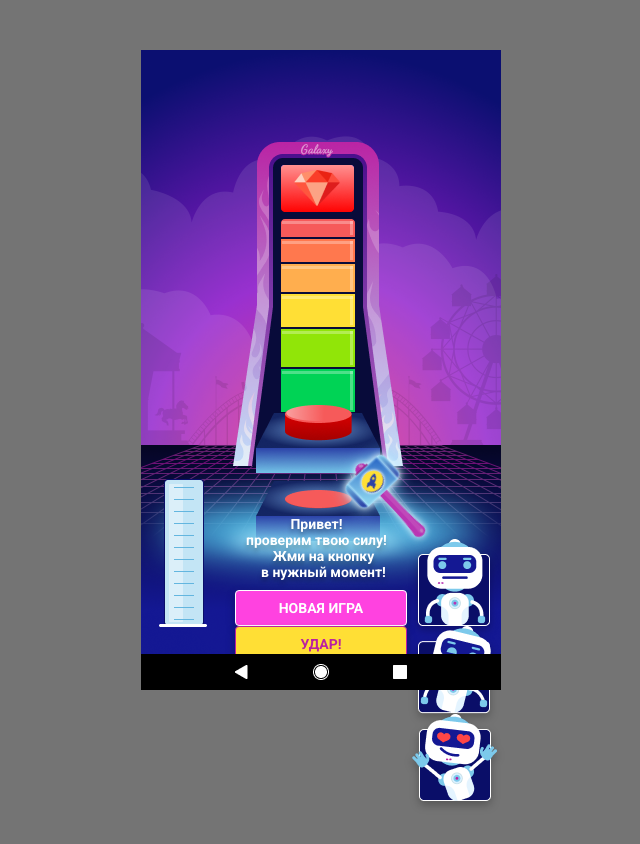
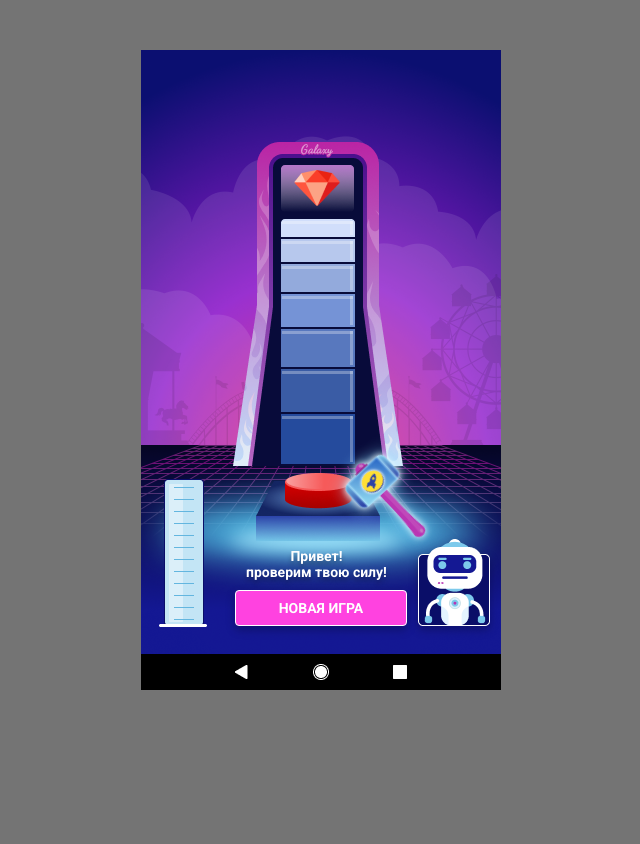
Before and after one commit to AndreyYurev/power-meter, a plain HTML site: page index.html in a window 1280 px wide. Shown: the whole page, without its empty margins (319-959 px from the left). Drawn offline with nearby package versions, Linux system fonts and the light colour scheme.

Commit message:
Add files via upload

```diff
--- a/index.html
+++ b/index.html
@@ -20,14 +20,14 @@
 				<div class="measure__wrapper">
 					<img src="./img/measure/measure_main.png" alt="" class="measure__main">
 					<img src="./img/measure/measure_1.png" alt="" class="measure__scale scale-1">
-					<img src="./img/measure/measure_2.png" alt="" class="measure__scale scale-2 scale--hidden">
-					<img src="./img/measure/measure_3.png" alt="" class="measure__scale scale-3 scale--hidden">
-					<img src="./img/measure/measure_4.png" alt="" class="measure__scale scale-4 scale--hidden">
-					<img src="./img/measure/measure_5.png" alt="" class="measure__scale scale-5 scale--hidden">
-					<img src="./img/measure/measure_6.png" alt="" class="measure__scale scale-6 scale--hidden">
-					<img src="./img/measure/measure_7.png" alt="" class="measure__scale scale-7 scale--hidden">
-					<img src="./img/measure/measure_8.png" alt="" class="measure__scale scale-8 scale--hidden">
-					<img src="./img/measure/measure_9.png" alt="" class="measure__scale scale-9 scale--hidden">
+					<img src="./img/measure/measure_2.png" alt="" class="measure__scale scale-2 transparent ">
+					<img src="./img/measure/measure_3.png" alt="" class="measure__scale scale-3 transparent ">
+					<img src="./img/measure/measure_4.png" alt="" class="measure__scale scale-4 transparent ">
+					<img src="./img/measure/measure_5.png" alt="" class="measure__scale scale-5 transparent ">
+					<img src="./img/measure/measure_6.png" alt="" class="measure__scale scale-6 transparent ">
+					<img src="./img/measure/measure_7.png" alt="" class="measure__scale scale-7 transparent ">
+					<img src="./img/measure/measure_8.png" alt="" class="measure__scale scale-8 transparent ">
+					<img src="./img/measure/measure_9.png" alt="" class="measure__scale scale-9 transparent ">
 
 					<img src="./img/measure/measure_ruby.png" alt="" class="measure__ruby">
 				</div>
@@ -54,7 +54,7 @@
 			<div class="start__button button">
 				<div class="button__wrapper">
 					<img src="./img/button/button.png" alt="" class="button__button-image">
-					<img src="./img/button/button_active.png" alt="" class="button__button-image--active">
+					<img src="./img/button/button_active.png" alt="" class="button__button-image--active hidden">
 				</div>
 				<!-- /.button__wrapper -->
 			</div>
@@ -71,24 +71,40 @@
 			<div class="start__text-block text-block">
 				<div class="text-block__wrapper">
 					<p class="text-block__paragraph text-block__paragraph--start  ">Привет! <br> проверим твою силу!</p>
-					<p class="text-block__paragraph text-block__paragraph--hit paragraph--hidden">Жми на кнопку <br> в нужный
+					<p class="text-block__paragraph text-block__paragraph--hit hidden">Жми на кнопку <br> в нужный
 						момент!</p>
+					<p class="text-block__paragraph text-block__paragraph--under100 hidden">Неплохо! <br> попробуй ещё раз.
+					</p>
+					<p class="text-block__paragraph text-block__paragraph--under130 hidden">Отлично! <br> ты почти у цели</p>
+					<p class="text-block__paragraph text-block__paragraph--hit140 hidden">ВОТ ЭТО СИЛА! <br> Ты выбил главный
+						приз! <span>Рубин</span></p>
 				</div>
 				<!-- /.text-block__wrapper -->
 			</div>
 			<!-- /.start__text-block -->
 
-			<div class="start__new-game new-game">
+			<div class="start__new-game new-game hit restart">
 				<div class="new-game__wrapper">
 					<button class="new-game__button">
 						<span class="new-game__text">новая игра</span>
 					</button>
 					<!-- /.new-game__button -->
-					<button class="hit__button button--hidden">
+				</div>
+				<div class="hit__wrapper">
+					<button class="hit__button hidden">
 						<span class="hit__text">удар!</span>
 					</button>
 					<!-- /.hit__button -->
 				</div>
+				<!-- /.hit__wrapper -->
+				<div class="restart__wrapper">
+					<button class="restart__button hidden">
+						<span class="restart__text">новая игра</span>
+						<!-- /.restart__wrapper -->
+					</button>
+					<!-- /.restart__button -->
+				</div>
+				<!-- /.restart__wrapper -->
 				<!-- /.new-game__wrapper -->
 			</div>
 			<!-- /.start__new-game new-game -->
@@ -96,8 +112,8 @@
 			<div class="start__robot robot">
 				<div class="robot__wrapper">
 					<img src="./img/robot/robot_1.png" alt="" class="robot__image robot__image-1 ">
-					<img src="./img/robot/robot_2.png" alt="" class="robot__image robot__image-2 robot__image--hidden">
-					<img src="./img/robot/robot_3.png" alt="" class="robot__image robot__image-3 robot__image--hidden">
+					<img src="./img/robot/robot_2.png" alt="" class="robot__image robot__image-2 hidden">
+					<img src="./img/robot/robot_3.png" alt="" class="robot__image robot__image-3 hidden">
 				</div>
 				<!-- /.robot__wrapper -->
 			</div>
@@ -116,6 +132,14 @@
 			</div>
 			<!-- /.start__nav nav -->
 
+			<div class="start__glow">
+				<div class="glow__wrapper">
+					<img src="./img/glow/layer_glow.png" alt="" class="glow__layer-glow animated transparent">
+					<img src="./img/glow/prize_glow.png" alt="" class="glow__prize-glow">
+				</div>
+				<!-- /.glow__wrapper -->
+			</div>
+			<!-- /.start__glow -->
 		</div>
 		<!-- /.start__wrapper -->
 	</section>
```
